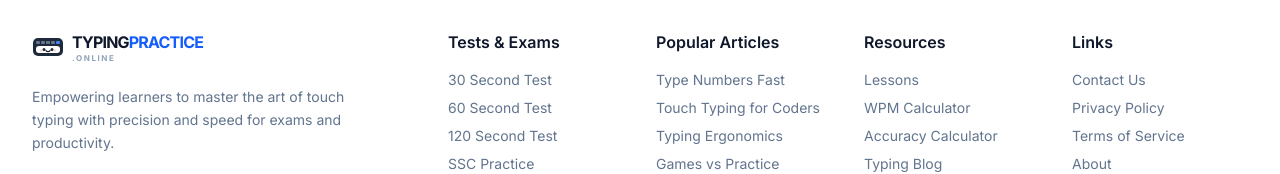
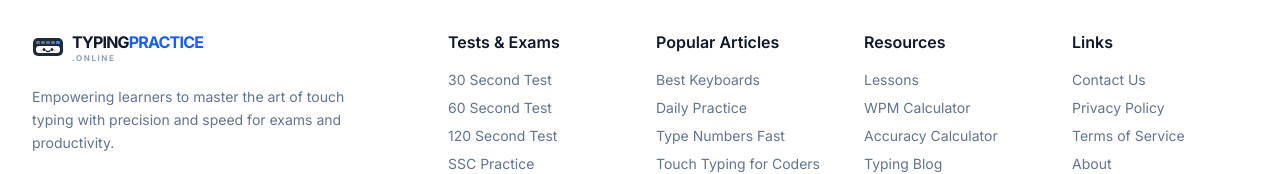
Before and after one commit to neeha-labs/typing-practice, a React (Vite) app: page /lessons in a window 1280 px wide. Shown: the part 1840-2014 px from the top of the page. Built offline with nearby package versions, Linux system fonts and the light colour scheme; no server answers.

Commit message:
feat: Add links to new blog posts
Adds links to the "Best Keyboards for Typing" and "Daily Typing Practice Routine" blog posts in the site's layout and lessons page. This enhances content discoverability.

```diff
--- a/components/Layout.tsx
+++ b/components/Layout.tsx
@@ -322,6 +322,8 @@ const Footer: React.FC = () => {
           <div>
             <h4 className="font-semibold text-slate-900 mb-4">Popular Articles</h4>
             <ul className="space-y-2 text-sm text-slate-500">
+              <li><Link to="/blog/best-keyboards-for-typing" className="hover:text-blue-600">Best Keyboards</Link></li>
+              <li><Link to="/blog/daily-typing-practice-routine" className="hover:text-blue-600">Daily Practice</Link></li>
               <li><Link to="/blog/how-to-type-numbers-fast" className="hover:text-blue-600">Type Numbers Fast</Link></li>
               <li><Link to="/blog/touch-typing-benefits-for-coders" className="hover:text-blue-600">Touch Typing for Coders</Link></li>
               <li><Link to="/blog/typing-ergonomics-guide" className="hover:text-blue-600">Typing Ergonomics</Link></li>
--- a/pages/Lessons.tsx
+++ b/pages/Lessons.tsx
@@ -377,6 +377,14 @@ const Lessons: React.FC = () => {
                 <div className="font-bold text-slate-900 mb-1">Easy Typing Test →</div>
                 <div className="text-sm text-slate-500">Build confidence with simple, common words.</div>
               </Link>
+              <Link to="/blog/best-keyboards-for-typing" className="p-4 bg-white rounded-xl border border-slate-200 hover:border-blue-300 transition-colors">
+                <div className="font-bold text-slate-900 mb-1">Best Keyboards Guide →</div>
+                <div className="text-sm text-slate-500">Find the perfect keyboard for typing practice.</div>
+              </Link>
+              <Link to="/blog/daily-typing-practice-routine" className="p-4 bg-white rounded-xl border border-slate-200 hover:border-blue-300 transition-colors">
+                <div className="font-bold text-slate-900 mb-1">Daily Practice Routine →</div>
+                <div className="text-sm text-slate-500">15-minute daily structure for continuous improvement.</div>
+              </Link>
             </div>
           </section>
         </div>
```
